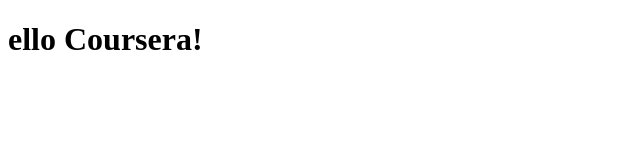
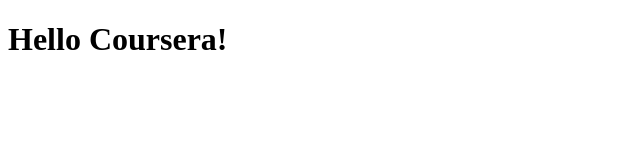
Before and after one commit to ToriaCM/Coursera-test, a plain HTML site: page site/index.html in a window 1280 px wide. Shown: the whole page, without its empty margins (0-640 px from the left). Drawn offline with Linux system fonts and the light colour scheme.

Commit message:
Modified

```diff
--- a/site/index.html
+++ b/site/index.html
@@ -6,6 +6,6 @@
 	<title>Hello Coursera</title>
 </head>
 <body>
-<h1>ello Coursera!</h1>
+<h1>Hello Coursera!</h1>
 </body>
 </html>
```
